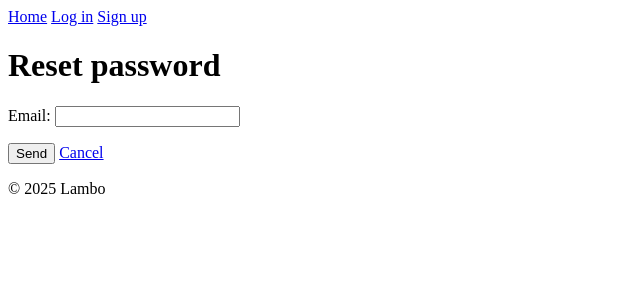
After one commit to mike-mike-mike-mike-mike/airbnb_availability_checker, a Django app: page /auth/reset_password/ in a window 1280 px wide. The commit adds this page. Shown: the top 300 px of the page, without its empty margins (0-640 px from the left). Run offline with Django 5.2, Linux system fonts and the light colour scheme.

Commit message:
Add password reset functionality

```diff
--- a/app/settings.py
+++ b/app/settings.py
@@ -135,3 +135,6 @@ AUTH_USER_MODEL = "users.User"
 LOGIN_URL = "/auth/login"
 LOGIN_REDIRECT_URL = "trips:trip_list"
 LOGOUT_REDIRECT_URL = "users:login"
+
+# Email settings
+EMAIL_BACKEND = "django.core.mail.backends.console.EmailBackend"
--- a/users/templates/auth/login.html
+++ b/users/templates/auth/login.html
@@ -3,12 +3,12 @@
 {% block content %}
 <div>
     <h1>Log in to your account</h1>
-    <form method="post" novalidate>
+    <form method="post">
         {% csrf_token %}
         {{ form.as_p }}
         <button type="submit">Log in</button>
     </form>
-    <p><a href="#">Forgot your password?</a></p>
+    <p><a href="{% url 'users:reset_password' %}">Forgot your password?</a></p>
     <p>Don't have a account? <a href="{% url 'users:signup' %}">Create one now</a></p>
 </div>
 {% endblock %}
--- /dev/null
+++ b/users/templates/auth/password_reset.html
@@ -0,0 +1,15 @@
+{% extends 'base.html' %}
+
+{% block content %}
+<div>
+    <h1>Reset password</h1>
+    <form method="post">
+        {% csrf_token %}
+        {{ form.as_p }}
+        <div>
+            <button type="submit">Send</button>
+            <a href="{% url 'users:login' %}">Cancel</a>
+        </div>
+    </form>
+</div>
+{% endblock %}
--- a/users/templates/signup.html
+++ b/users/templates/signup.html
@@ -3,7 +3,7 @@
 {% block content %}
 
 {% comment %} TODO: remove the novalidate attribute {% endcomment %}
-<form method="POST" novalidate>
+<form method="POST">
 	{% csrf_token %}
 	<h2>Sign Up</h2>
 	{{ form.as_p }}
--- a/users/urls.py
+++ b/users/urls.py
@@ -1,4 +1,10 @@
 from django.urls import path
+from django.contrib.auth.views import (
+    PasswordResetView,
+    PasswordResetDoneView,
+    PasswordResetConfirmView,
+    PasswordResetCompleteView,
+)
 
 from .views import LoginView, LogoutView, signup
 
@@ -11,4 +17,33 @@ urlpatterns = [
     ),
     path("auth/logout/", LogoutView.as_view(), name="logout"),
     path("signup/", signup, name="signup"),
+    path(
+        "auth/reset_password/",
+        PasswordResetView.as_view(
+            template_name="auth/password_reset.html",
+            email_template_name="auth/password_reset/email.html",
+            success_url="/auth/reset_password/sent/",
+        ),
+        name="reset_password",
+    ),
+    path(
+        "auth/reset_password/sent/",
+        PasswordResetDoneView.as_view(template_name="auth/password_reset/sent.html"),
+        name="reset_password_sent",
+    ),
+    path(
+        "auth/reset_password/confirm/<uidb64>/<token>/",
+        PasswordResetConfirmView.as_view(
+            template_name="auth/password_reset/confirm.html",
+            success_url="/auth/reset_password/complete/",
+        ),
+        name="password_reset_confirm",
+    ),
+    path(
+        "auth/reset_password/complete/",
+        PasswordResetCompleteView.as_view(
+            template_name="auth/password_reset/complete.html"
+        ),
+        name="password_reset_complete",
+    ),
 ]
```
Also changed, not shown: users/templates/auth/password_reset/complete.html (added, +7 -0 lines), users/templates/auth/password_reset/confirm.html (added, +15 -0 lines), users/templates/auth/password_reset/email.html (added, +14 -0 lines), users/templates/auth/password_reset/sent.html (added, +9 -0 lines).
